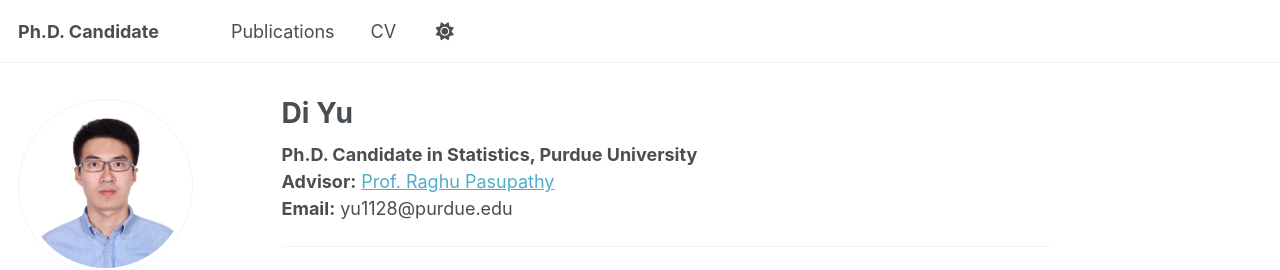
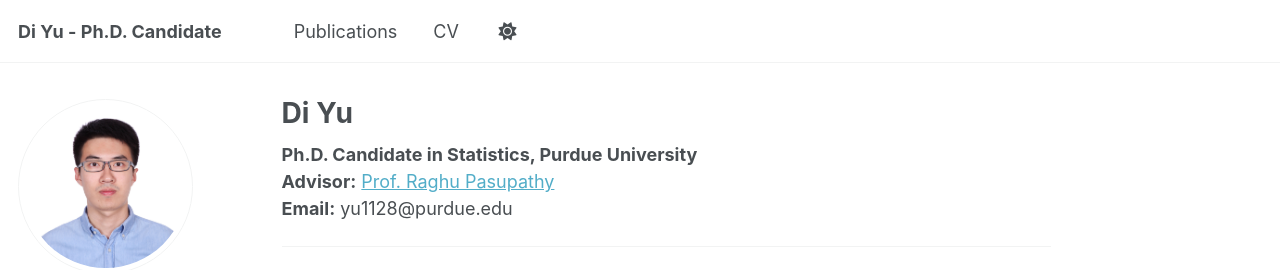
Before and after one commit to yudi12358/yudi12358.github.io, a Jekyll site: the page built from _pages/about.md, in a window 1280 px wide. Shown: the top 270 px of the page. Built offline with Jekyll 4.4.1, drawn with Linux system fonts in a browser that asks for light colours; a script that is not in the unit is left out.

```diff
--- a/_config.yml
+++ b/_config.yml
@@ -9,7 +9,7 @@
 # Basic Site Settings
 locale                   : "en-US"
 site_theme               : "default" # Currently available options are "default", "air"
-title                    : "Ph.D. Candidate"
+title                    : "Di Yu - Ph.D. Candidate"
 title_separator          : "-"
 name                     : &name "Di Yu"
 description              : &description "Academic portfolio of Di Yu, Ph.D. candidate in Statistics at Purdue University. Research interests: Optimization, Simulation, and Data Science."   # Update this with a general description of your site, this is the default if not overridden by a page
```
